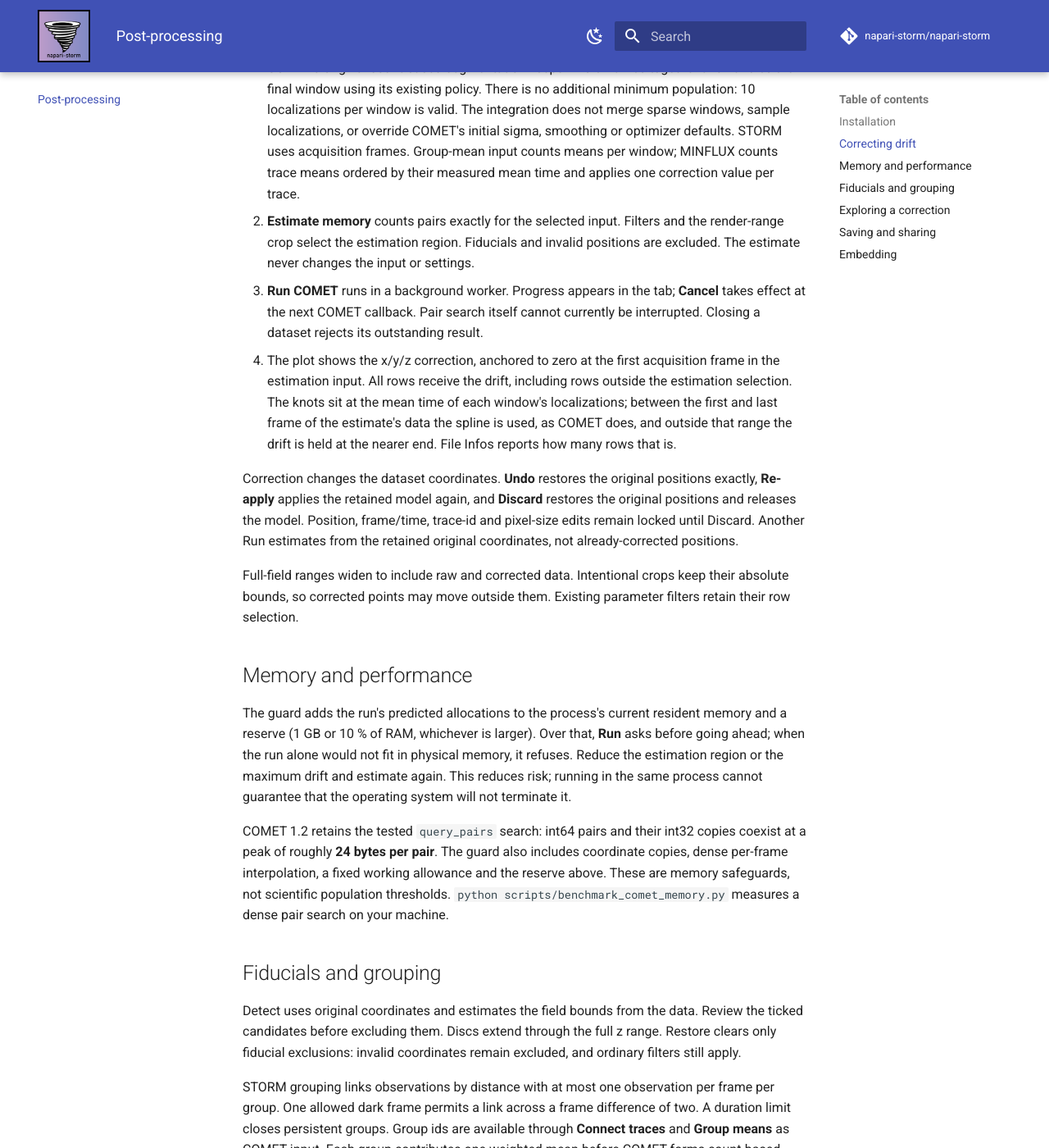
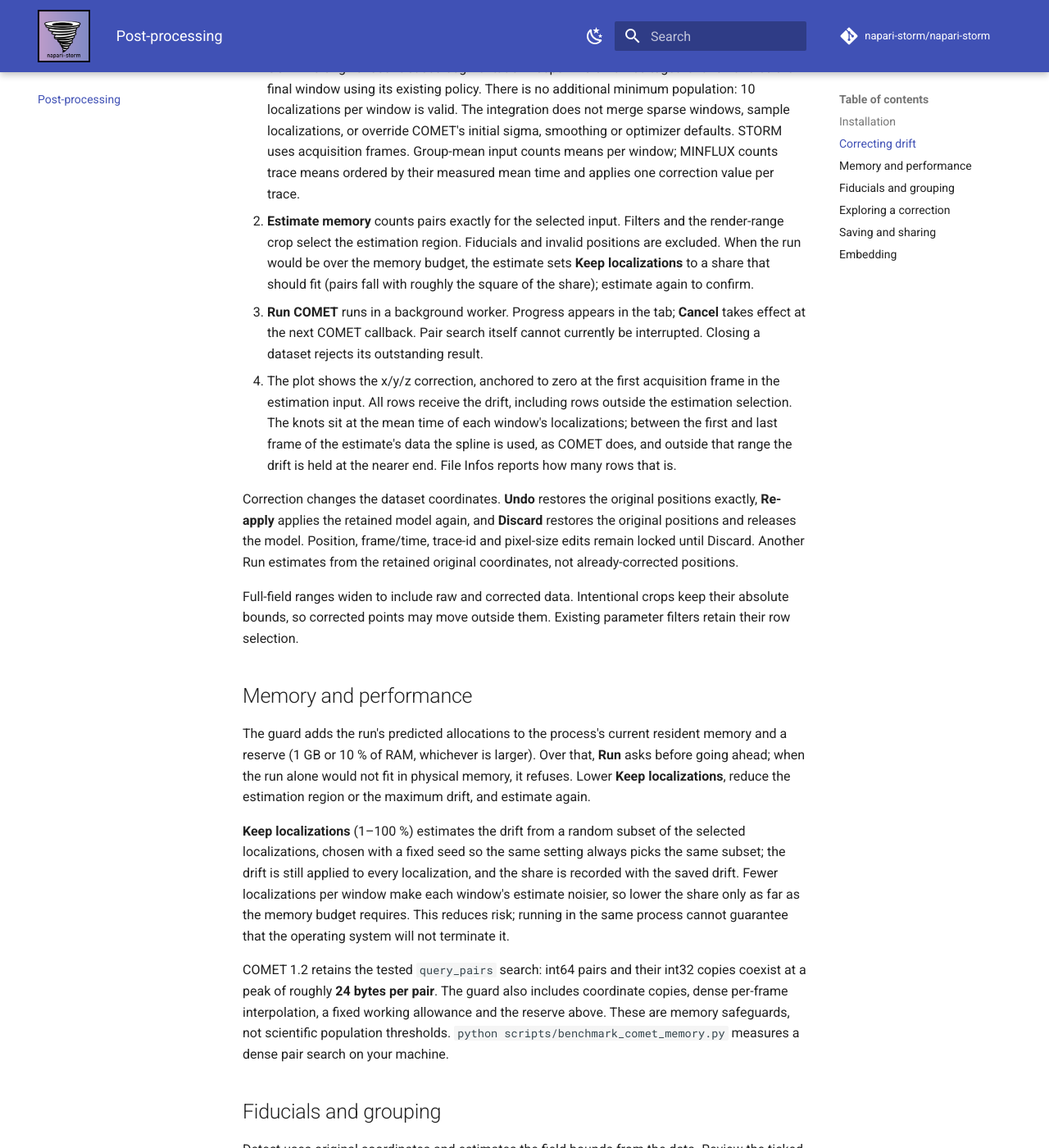
Before and after one commit to napari-storm/napari-storm, an MkDocs documentation site: the page built from docs/post-processing.md, in a window 1280 px wide and 1400 px high, scrolled down 682 px. Shown: the whole window at 82% size. Built offline with MkDocs 1.6.1 and Material for MkDocs 9.7.7, drawn with Linux system fonts in a browser that asks for light colours; comment, search, counter and statistics services are not loaded.

Commit message:
Document the Keep localizations share
Co-Authored-By: Claude Opus 5.5 <noreply@anthropic.com>

```diff
--- a/docs/post-processing.md
+++ b/docs/post-processing.md
@@ -34,7 +34,9 @@ work without COMET installed.
    one correction value per trace.
 2. **Estimate memory** counts pairs exactly for the selected input. Filters and
    the render-range crop select the estimation region. Fiducials and invalid
-   positions are excluded. The estimate never changes the input or settings.
+   positions are excluded. When the run would be over the memory budget, the
+   estimate sets **Keep localizations** to a share that should fit (pairs fall
+   with roughly the square of the share); estimate again to confirm.
 3. **Run COMET** runs in a background worker. Progress appears in the tab;
    **Cancel** takes effect at the next COMET callback. Pair search itself cannot
    currently be interrupted. Closing a dataset rejects its outstanding result.
@@ -60,7 +62,15 @@ parameter filters retain their row selection.
 The guard adds the run's predicted allocations to the process's current
 resident memory and a reserve (1 GB or 10 % of RAM, whichever is larger). Over
 that, **Run** asks before going ahead; when the run alone would not fit in
-physical memory, it refuses. Reduce the estimation region or the maximum drift and estimate again. This reduces risk; running in the same process cannot guarantee
+physical memory, it refuses. Lower **Keep localizations**, reduce the
+estimation region or the maximum drift, and estimate again.
+
+**Keep localizations** (1–100 %) estimates the drift from a random subset of the
+selected localizations, chosen with a fixed seed so the same setting always
+picks the same subset; the drift is still applied to every localization, and
+the share is recorded with the saved drift. Fewer localizations per window make
+each window's estimate noisier, so lower the share only as far as the memory
+budget requires. This reduces risk; running in the same process cannot guarantee
 that the operating system will not terminate it.
 
 COMET 1.2 retains the tested `query_pairs` search: int64 pairs and their
```
